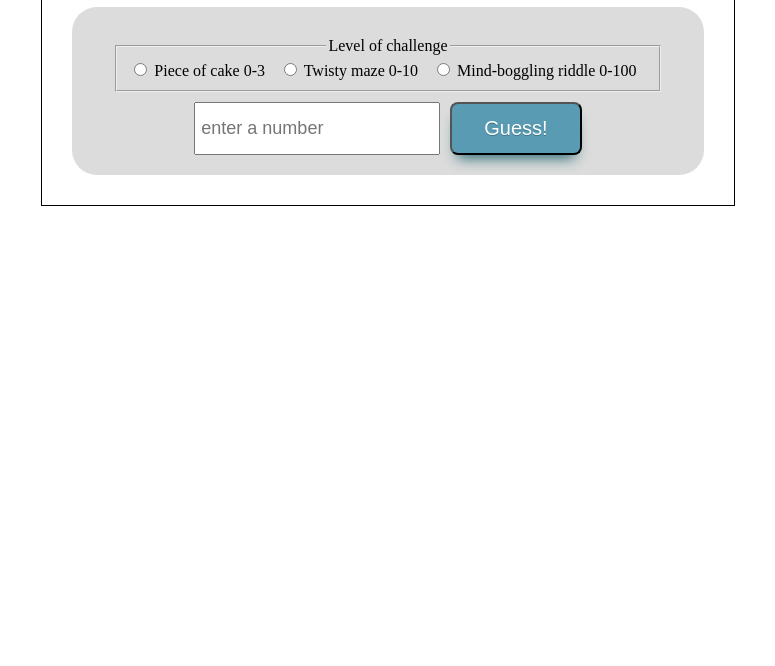
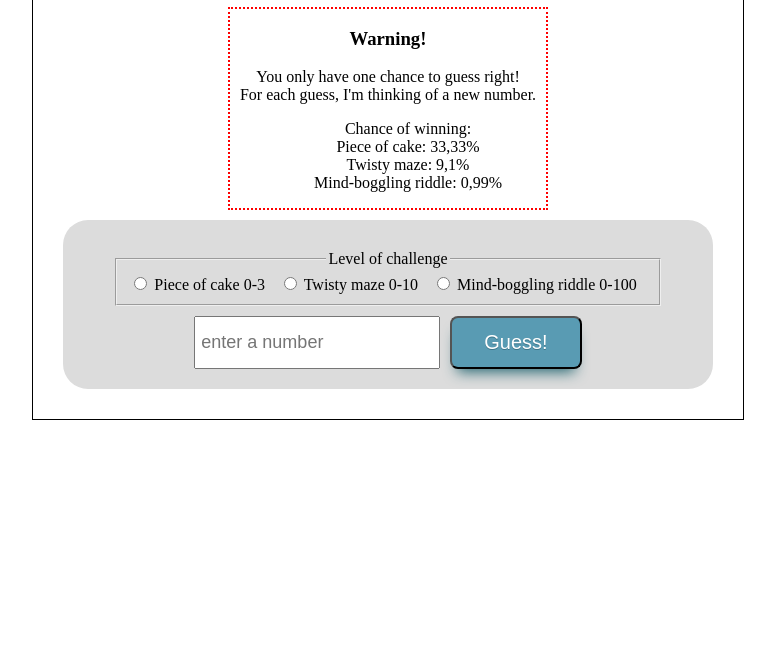
Before and after one commit to EmmaBjerknes/Guess-number-game, a website built with webpack: page dist/index.html in a window 1280 px wide. Shown: the part 134-800 px from the top of the page, without its empty margins (252-1027 px from the left). Built offline with nearby package versions, Linux system fonts and the light colour scheme.

Commit message:
Added an explanation of the game.

```diff
--- a/dist/index.html
+++ b/dist/index.html
@@ -12,6 +12,19 @@
       <h1>Care to take a stab at my mysterious number?</h1>
     </header>
     <main id="main-wrapper">
+      <div id="rules-wrapper">
+        <h3>Warning!</h3>
+        <p>
+          You only have one chance to guess right!</br> For each guess, I'm thinking
+          of a new number.
+        </p>
+        <ul>
+          Chance of winning:
+          <li>Piece of cake: 33,33%</li>
+          <li>Twisty maze: 9,1%</li>
+          <li>Mind-boggling riddle: 0,99%</li>
+        </ul>
+      </div>
       <div id="guess-wrapper">
         <div id="settings-wrapper">
           <fieldset>
--- a/dist/main.js
+++ b/dist/main.js
@@ -1 +1 @@
-(()=>{var e={954:e=>{e.exports={getRandomNr:function(e){let t=Math.floor(Math.random()*e);return console.log(t),t}}}},t={};function n(r){var o=t[r];if(void 0!==o)return o.exports;var s=t[r]={exports:{}};return e[r](s,s.exports,n),s.exports}(()=>{"use strict";var e=n(954);const t=function(t,n){const r=document.createElement("div");return(0,e.getRandomNr)(n)===parseInt(t)?(r.style.backgroundColor="green",r.textContent="Correct guess!"):(r.style.backgroundColor="red",r.textContent="Wrong guess"),r};window.getAnswerMsg=t;const r=document.getElementById("guess-wrapper"),o=document.getElementById("answer-wrapper"),s=document.createElement("div");s.className="user-input-wrapper";const a=document.createElement("input");a.placeholder="enter a number",a.type="number";const c=document.createElement("button");c.innerText="Guess!",s.append(a,c),r.appendChild(s),c.addEventListener("click",(()=>{o.innerHTML="";const e=a.value,n=function(){const e=document.querySelector('input[type="radio"]:checked');if(e)return console.log(e.value),e.value;console.log("No input")}();if(e&&n){const r=t(e,n);r.className="answerBox",o.appendChild(r),setTimeout((()=>{o.removeChild(r)}),2e3)}else alert("Please enter Level of challenge and your guess");a.value=""}))})()})();
+(()=>{var e={954:e=>{e.exports={getRandomNr:function(e){let t=Math.floor(Math.random()*e);return console.log(t),t}}}},t={};function n(r){var o=t[r];if(void 0!==o)return o.exports;var s=t[r]={exports:{}};return e[r](s,s.exports,n),s.exports}(()=>{"use strict";var e=n(954);const t=function(t,n){const r=document.createElement("div");return(0,e.getRandomNr)(n)===parseInt(t)?(r.style.backgroundColor="green",r.textContent="Correct guess!"):(r.style.backgroundColor="red",r.textContent="Wrong guess"),r};window.getAnswerMsg=t;const r=document.getElementById("guess-wrapper"),o=document.getElementById("answer-wrapper"),s=document.createElement("div");s.className="user-input-wrapper";const a=document.createElement("input");a.placeholder="enter a number",a.type="number";const c=document.createElement("button");c.innerText="Guess!",s.append(a,c),r.appendChild(s),c.addEventListener("click",(()=>{o.innerHTML="";const e=a.value,n=function(){const e=document.querySelector('input[type="radio"]:checked');if(e)return e.value;console.log("No input")}();if(e&&n){const r=t(e,n);r.className="answerBox",o.appendChild(r),setTimeout((()=>{o.removeChild(r)}),2e3)}else alert("Please enter Level of challenge and your guess");a.value=""}))})()})();
--- a/dist/style.css
+++ b/dist/style.css
@@ -3,10 +3,22 @@ body {
   justify-content: center;
   text-align: center;
   flex-direction: column;
-  width: fit-content;
+  width: 650px;
   margin: 30px auto;
   border: 1px solid black;
   padding: 30px;
+}
+
+#rules-wrapper {
+  width: fit-content;
+  margin: 0 auto;
+  border: dotted red 2px;
+  padding: 0 10px;
+  margin-bottom: 10px;
+}
+
+#rules-wrapper li {
+  list-style: none;
 }
 
 #guess-wrapper {
```
